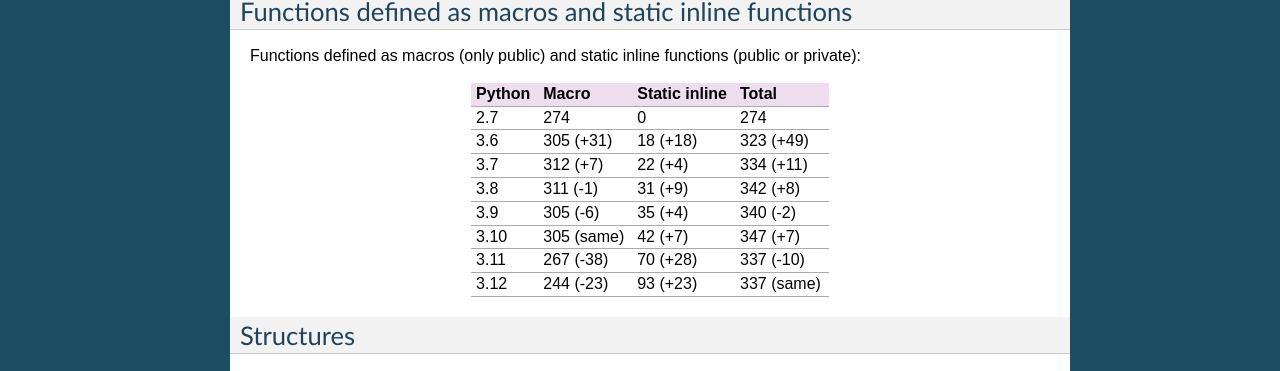
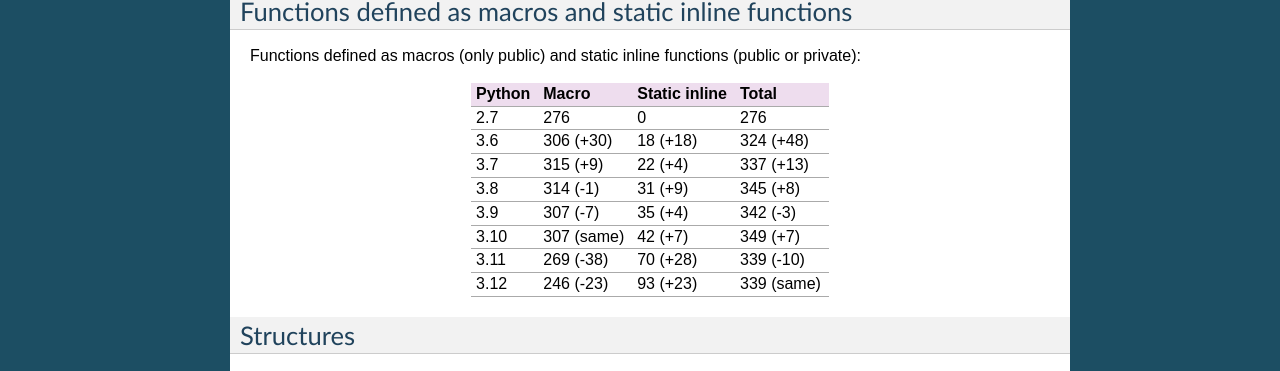
Before and after one commit to pythoncapi/pythoncapi, a Sphinx documentation site: the page built from doc/stats.rst, in a window 1280 px wide. Shown: the part 1520-1891 px from the top of the page. Built offline with Sphinx 7.4.7, drawn with Linux system fonts in a browser that asks for light colours.

Commit message:
Fix macro regex

```diff
--- a/doc/pythoncapi.py
+++ b/doc/pythoncapi.py
@@ -86,8 +86,9 @@
 def get_macros_static_inline_funcs():
     files = list_files(PATH_LIMITED_API) + list_files(PATH_CPYTHON_API)
 
-    args = r'[a-zA-Z][a-zA-Z_, ]*'
-    regex = re.compile(fr'^ *# *define (P[Yy][A-Za-z_]+) *\( *{args}\)', re.MULTILINE)
+    # Match '#define func('
+    # Don't match '#define constant (&obj)': space before '('
+    regex = re.compile(fr'^ *# *define (P[Yy][A-Za-z_]+)\(', re.MULTILINE)
     macros = set(grep(regex, files, group=1))
 
     regex = re.compile(fr'^static inline [^(\n]+ ({RE_IDENTIFIER}) *\(', re.MULTILINE)
--- a/doc/stats.rst
+++ b/doc/stats.rst
@@ -89,14 +89,14 @@
 ======  ==========  =============  ==========
 Python  Macro       Static inline  Total
 ======  ==========  =============  ==========
-2.7     274         0              274
-3.6     305 (+31)   18 (+18)       323 (+49)
-3.7     312 (+7)    22 (+4)        334 (+11)
-3.8     311 (-1)    31 (+9)        342 (+8)
-3.9     305 (-6)    35 (+4)        340 (-2)
-3.10    305 (same)  42 (+7)        347 (+7)
-3.11    267 (-38)   70 (+28)       337 (-10)
-3.12    244 (-23)   93 (+23)       337 (same)
+2.7     276         0              276
+3.6     306 (+30)   18 (+18)       324 (+48)
+3.7     315 (+9)    22 (+4)        337 (+13)
+3.8     314 (-1)    31 (+9)        345 (+8)
+3.9     307 (-7)    35 (+4)        342 (-3)
+3.10    307 (same)  42 (+7)        349 (+7)
+3.11    269 (-38)   70 (+28)       339 (-10)
+3.12    246 (-23)   93 (+23)       339 (same)
 ======  ==========  =============  ==========
 
 Structures
```
